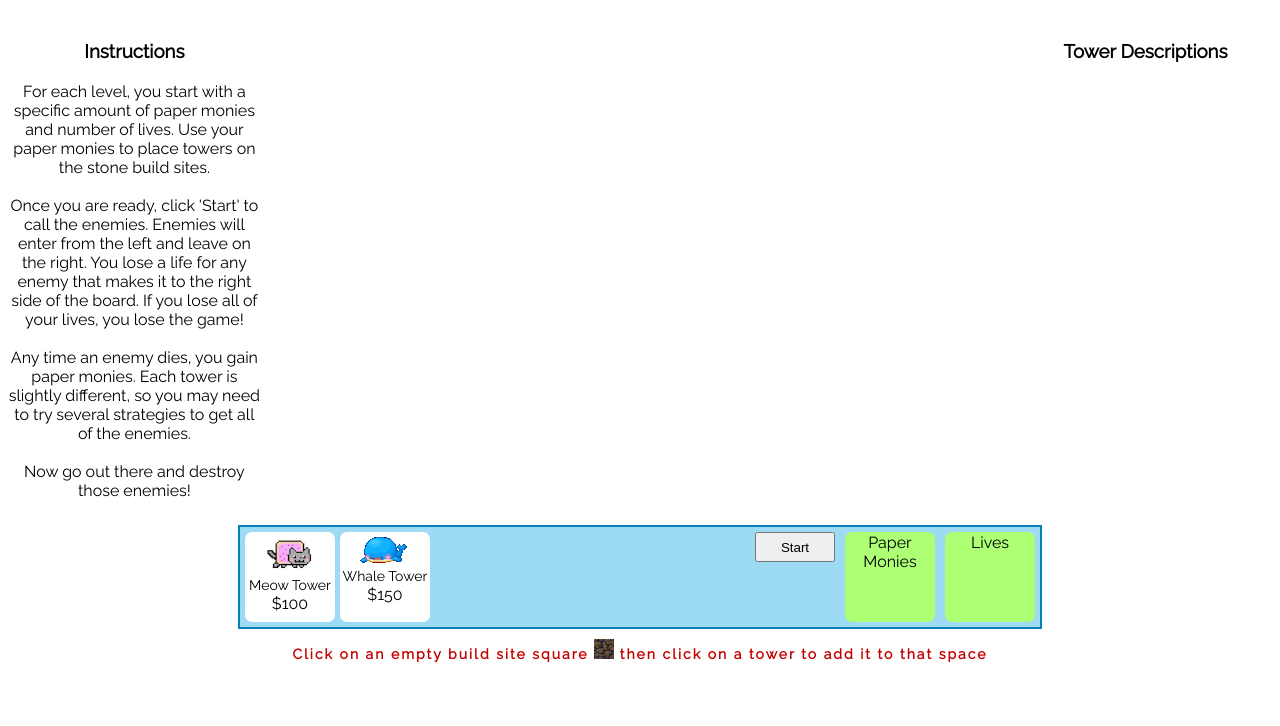
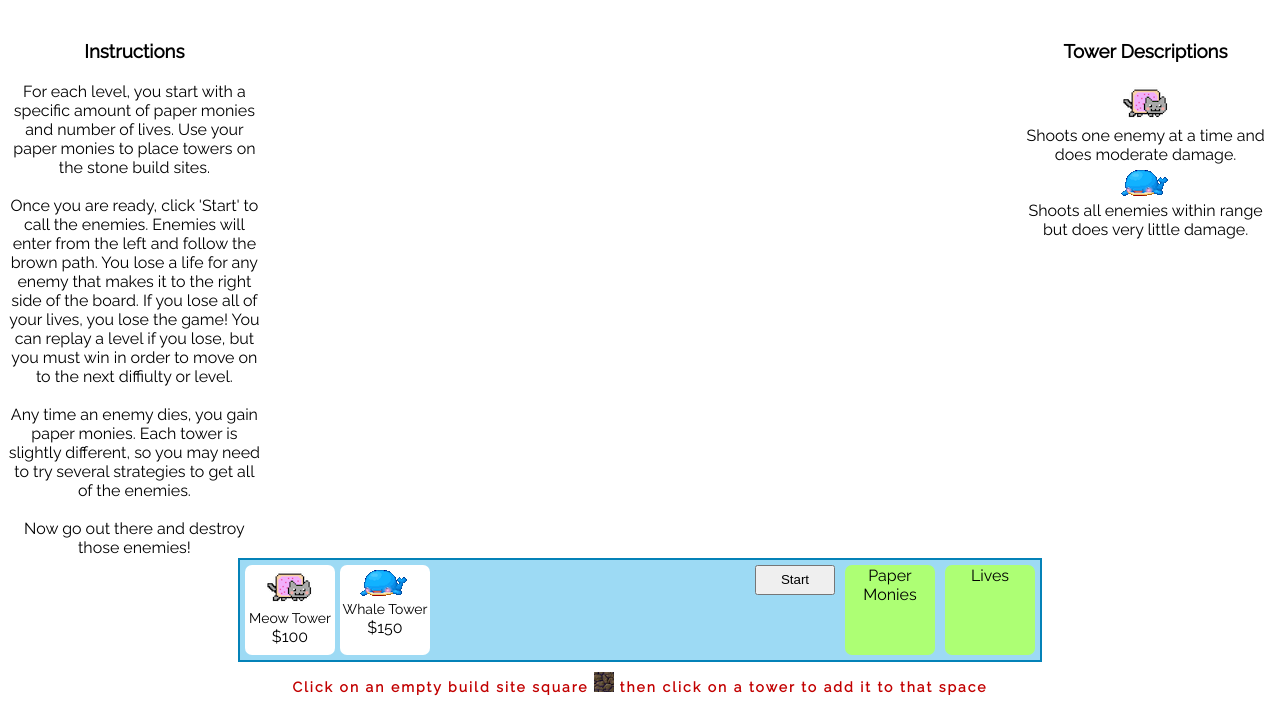
Before and after one commit to ToniRib/game_time, a website: page index.html in a window 1280 px wide. Shown: the part 74-800 px from the top of the page. Drawn offline with Linux system fonts and the light colour scheme.

Commit message:
Add tower descriptions on right side of screen

```diff
--- a/index.html
+++ b/index.html
@@ -16,7 +16,7 @@
         <h3>Instructions</h3>
         <div class="row">
           <p>
-            For each level, you start with a specific amount of paper monies and number of lives. Use your paper monies to place towers on the stone build sites.<br><br>Once you are ready, click 'Start' to call the enemies. Enemies will enter from the left and leave on the right. You lose a life for any enemy that makes it to the right side of the board. If you lose all of your lives, you lose the game!<br><br>Any time an enemy dies, you gain paper monies. Each tower is slightly different, so you may need to try several strategies to get all of the enemies.<br><br>Now go out there and destroy those enemies!
+            For each level, you start with a specific amount of paper monies and number of lives. Use your paper monies to place towers on the stone build sites.<br><br>Once you are ready, click 'Start' to call the enemies. Enemies will enter from the left and follow the brown path. You lose a life for any enemy that makes it to the right side of the board. If you lose all of your lives, you lose the game! You can replay a level if you lose, but you must win in order to move on to the next diffiulty or level.<br><br>Any time an enemy dies, you gain paper monies. Each tower is slightly different, so you may need to try several strategies to get all of the enemies.<br><br>Now go out there and destroy those enemies!
           </p>
         </div>
       </div>
@@ -25,6 +25,14 @@
       </div>
       <div class="tower-descriptions">
         <h3>Tower Descriptions</h3>
+        <div class="row">
+          <img class="tower-image" src="/sprites/super-tower-2.png">
+          <p>Shoots one enemy at a time and does moderate damage.</p>
+        </div>
+        <div class="row">
+          <img class="tower-image" src="/sprites/whale-tower.gif">
+          <p>Shoots all enemies within range but does very little damage.</p>
+        </div>
       </div>
     </div>
     <div class="row">
```
